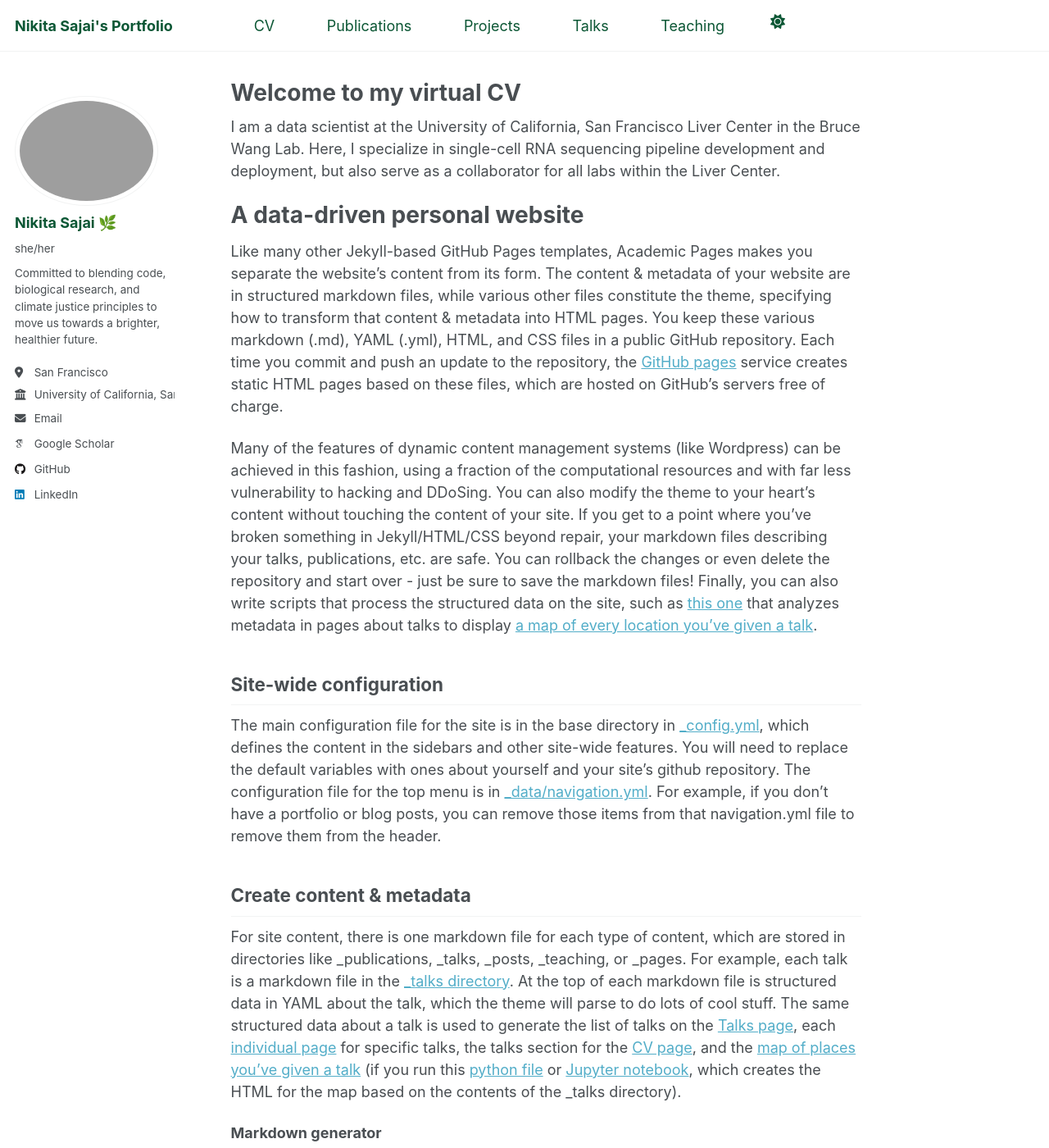
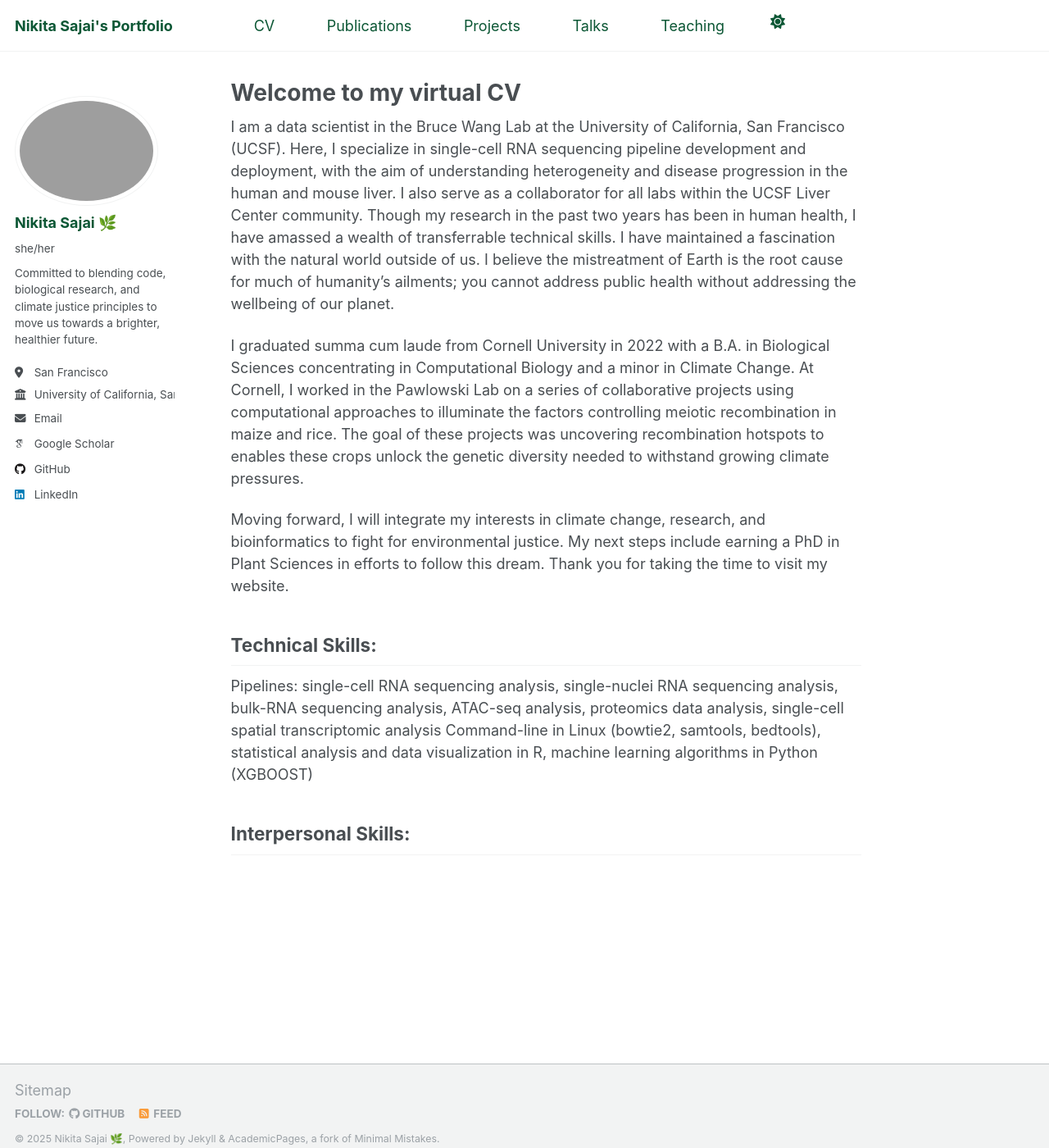
Before and after one commit to 16nikita/16nikita.github.io, a Jekyll site: the page built from _pages/about.md, in a window 1280 px wide and 1400 px high. Shown: the whole window at 82% size. Built offline with Jekyll 4.4.1, drawn with Linux system fonts in a browser that asks for light colours; some web fonts are replaced; some of the changed text lies outside the part shown.

Commit message:
update about.md

```diff
--- a/_pages/about.md
+++ b/_pages/about.md
@@ -6,25 +6,16 @@ redirect_from:
   - /about/
   - /about.html
 ---
-I am a data scientist at the University of California, San Francisco Liver Center in the Bruce Wang Lab. Here, I specialize in single-cell RNA sequencing pipeline development and deployment,  but also serve as a collaborator for all labs within the Liver Center.
+I am a data scientist in the Bruce Wang Lab at the University of California, San Francisco (UCSF). Here, I specialize in single-cell RNA sequencing pipeline development and deployment, with the aim of understanding heterogeneity and disease progression in the human and mouse liver. I also serve as a collaborator for all labs within the UCSF Liver Center community. Though my research in the past two years has been in human health, I have amassed a wealth of transferrable technical skills. I have maintained a fascination with the natural world outside of us. I believe the mistreatment of Earth is the root cause for much of humanity's ailments; you cannot address public health without addressing the wellbeing of our planet.
 
+I graduated summa cum laude from Cornell University in 2022 with a B.A. in Biological Sciences concentrating in Computational Biology and a minor in Climate Change. At Cornell, I worked in the Pawlowski Lab on a series of collaborative projects using computational approaches to illuminate the factors controlling meiotic recombination in maize and rice. The goal of these projects was uncovering recombination hotspots to enables these crops unlock the genetic diversity needed to withstand growing climate pressures.
 
-A data-driven personal website
-======
-Like many other Jekyll-based GitHub Pages templates, Academic Pages makes you separate the website's content from its form. The content & metadata of your website are in structured markdown files, while various other files constitute the theme, specifying how to transform that content & metadata into HTML pages. You keep these various markdown (.md), YAML (.yml), HTML, and CSS files in a public GitHub repository. Each time you commit and push an update to the repository, the [GitHub pages](https://pages.github.com/) service creates static HTML pages based on these files, which are hosted on GitHub's servers free of charge.
+Moving forward, I will integrate my interests in climate change, research, and bioinformatics to fight for environmental justice. My next steps include earning a PhD in Plant Sciences in efforts to follow this dream. Thank you for taking the time to visit my website.
 
-Many of the features of dynamic content management systems (like Wordpress) can be achieved in this fashion, using a fraction of the computational resources and with far less vulnerability to hacking and DDoSing. You can also modify the theme to your heart's content without touching the content of your site. If you get to a point where you've broken something in Jekyll/HTML/CSS beyond repair, your markdown files describing your talks, publications, etc. are safe. You can rollback the changes or even delete the repository and start over - just be sure to save the markdown files! Finally, you can also write scripts that process the structured data on the site, such as [this one](https://github.com/academicpages/academicpages.github.io/blob/master/talkmap.ipynb) that analyzes metadata in pages about talks to display [a map of every location you've given a talk](https://academicpages.github.io/talkmap.html).
+Technical Skills:
+------
+Pipelines: single-cell RNA sequencing analysis, single-nuclei RNA sequencing analysis, bulk-RNA sequencing analysis, ATAC-seq analysis, proteomics data analysis, single-cell spatial transcriptomic analysis
+Command-line in Linux (bowtie2, samtools, bedtools), statistical analysis and data visualization in R, machine learning algorithms in Python (XGBOOST)
 
-
-Site-wide configuration
+Interpersonal Skills:
 ------
-The main configuration file for the site is in the base directory in [_config.yml](https://github.com/academicpages/academicpages.github.io/blob/master/_config.yml), which defines the content in the sidebars and other site-wide features. You will need to replace the default variables with ones about yourself and your site's github repository. The configuration file for the top menu is in [_data/navigation.yml](https://github.com/academicpages/academicpages.github.io/blob/master/_data/navigation.yml). For example, if you don't have a portfolio or blog posts, you can remove those items from that navigation.yml file to remove them from the header.
-
-Create content & metadata
-------
-For site content, there is one markdown file for each type of content, which are stored in directories like _publications, _talks, _posts, _teaching, or _pages. For example, each talk is a markdown file in the [_talks directory](https://github.com/academicpages/academicpages.github.io/tree/master/_talks). At the top of each markdown file is structured data in YAML about the talk, which the theme will parse to do lots of cool stuff. The same structured data about a talk is used to generate the list of talks on the [Talks page](https://academicpages.github.io/talks), each [individual page](https://academicpages.github.io/talks/2012-03-01-talk-1) for specific talks, the talks section for the [CV page](https://academicpages.github.io/cv), and the [map of places you've given a talk](https://academicpages.github.io/talkmap.html) (if you run this [python file](https://github.com/academicpages/academicpages.github.io/blob/master/talkmap.py) or [Jupyter notebook](https://github.com/academicpages/academicpages.github.io/blob/master/talkmap.ipynb), which creates the HTML for the map based on the contents of the _talks directory).
-
-**Markdown generator**
-
-The repository includes [a set of Jupyter notebooks](https://github.com/academicpages/academicpages.github.io/tree/master/markdown_generator
-) that converts a CSV containing structured data about talks or presentations into individual markdown files that will be properly formatted for the Academic Pages template. The sample CSVs in that directory are the ones I used to create my own personal website at stuartgeiger.com. My usual workflow is that I keep a spreadsheet of my publications and talks, then run the code in these notebooks to generate the markdown files, then commit and push them to the GitHub repository.
```
